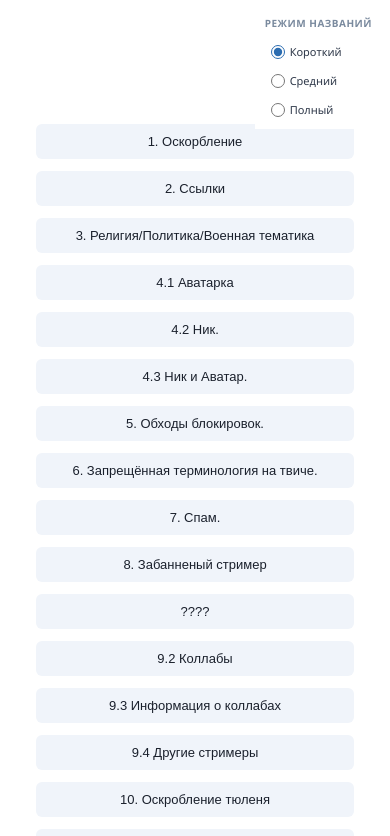
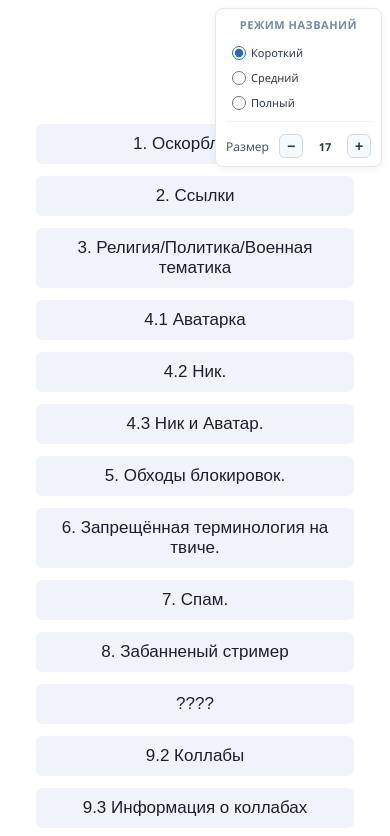
Before and after one commit to danilsapoval93-hash/Site, a plain HTML site: page index.html in a window 390 px wide. Shown: the top 836 px of the page. Drawn offline with Linux system fonts and the light colour scheme.

Commit message:
Это так важно?

```diff
--- a/index.html
+++ b/index.html
@@ -85,7 +85,8 @@
             display: inline;
         }
 
-        .mode-panel {
+        /* ===== ПАНЕЛЬ УПРАВЛЕНИЯ (режимы + размер) ===== */
+        .control-panel {
             position: fixed;
             top: 20px;
             right: 20px;
@@ -93,44 +94,102 @@
             padding: 12px 16px;
             display: flex;
             flex-direction: column;
-            gap: 6px;
+            gap: 8px;
             z-index: 1000;
-            background: #ffffff;
             min-width: 130px;
+            border: 1px solid #e2e8f0;
+            border-radius: 8px;
+            box-shadow: 0 2px 8px rgba(0, 0, 0, 0.06);
         }
 
-            .mode-panel .mode-title {
+            .control-panel .panel-title {
                 font-size: 11px;
                 text-transform: uppercase;
                 letter-spacing: 0.5px;
                 color: #7a8a9e;
                 font-weight: 600;
-                margin-bottom: 4px;
                 text-align: center;
+                margin-bottom: 2px;
             }
 
-            .mode-panel label {
+            .control-panel .mode-group {
+                display: flex;
+                flex-direction: column;
+                gap: 4px;
+                padding-bottom: 8px;
+                border-bottom: 1px solid #eef2f6;
+            }
+
+                .control-panel .mode-group label {
                     display: flex;
                     align-items: center;
                     gap: 8px;
                     font-size: 14px;
                     color: #2d3748;
                     cursor: pointer;
-                padding: 4px 6px;
+                    padding: 3px 6px;
                     border-radius: 4px;
                     transition: background 0.15s;
                 }
 
-                .mode-panel label:hover {
+                    .control-panel .mode-group label:hover {
                         background: #f0f4fa;
                     }
 
-            .mode-panel input[type="radio"] {
+                .control-panel .mode-group input[type="radio"] {
                     accent-color: #2b6cb0;
                     width: 15px;
                     height: 15px;
                     cursor: pointer;
                     flex-shrink: 0;
+                }
+
+            /* Блок управления размером */
+            .control-panel .size-group {
+                display: flex;
+                align-items: center;
+                justify-content: center;
+                gap: 10px;
+                padding-top: 4px;
+            }
+
+                .control-panel .size-group .size-label {
+                    font-size: 12px;
+                    color: #4a5568;
+                    font-weight: 500;
+                }
+
+            .control-panel .size-btn {
+                width: 32px;
+                height: 32px;
+                border: 1px solid #d1d9e6;
+                border-radius: 6px;
+                background: #f7fafc;
+                color: #2d3748;
+                font-size: 18px;
+                font-weight: 600;
+                cursor: pointer;
+                transition: background 0.2s;
+                display: flex;
+                align-items: center;
+                justify-content: center;
+                line-height: 1;
+            }
+
+                .control-panel .size-btn:hover {
+                    background: #edf2f7;
+                }
+
+                .control-panel .size-btn:active {
+                    background: #e2e8f0;
+                }
+
+            .control-panel .size-display {
+                font-size: 14px;
+                font-weight: 600;
+                color: #2d3748;
+                min-width: 32px;
+                text-align: center;
             }
 
         .toast {
@@ -156,15 +215,26 @@
             }
 
         @media (max-width: 600px) {
-            .mode-panel {
+            .control-panel {
                 top: 12px;
                 right: 12px;
                 padding: 10px 12px;
                 min-width: 110px;
             }
 
-                .mode-panel label {
+                .control-panel .mode-group label {
                     font-size: 12px;
+                }
+
+                .control-panel .size-btn {
+                    width: 28px;
+                    height: 28px;
+                    font-size: 16px;
+                }
+
+                .control-panel .size-display {
+                    font-size: 12px;
+                    min-width: 28px;
                 }
 
             .container {
@@ -187,25 +257,32 @@
         }
 
         @media (max-width: 420px) {
-            .mode-panel {
+            .control-panel {
                 top: 8px;
                 right: 8px;
                 padding: 8px 10px;
                 min-width: 90px;
             }
 
-                .mode-panel label {
+                .control-panel .mode-group label {
                     font-size: 11px;
                     gap: 5px;
                 }
 
-                .mode-panel input[type="radio"] {
+                .control-panel .mode-group input[type="radio"] {
                     width: 14px;
                     height: 14px;
                 }
 
-                .mode-panel .mode-title {
-                    font-size: 10px;
+                .control-panel .size-btn {
+                    width: 24px;
+                    height: 24px;
+                    font-size: 14px;
+                }
+
+                .control-panel .size-display {
+                    font-size: 11px;
+                    min-width: 24px;
                 }
 
             .copy-btn {
@@ -217,9 +294,11 @@
 </head>
 <body>
 
-    <div class="mode-panel" id="modePanel">
-        <div class="mode-title">Режим названий</div>
+    <!-- ===== ПАНЕЛЬ УПРАВЛЕНИЯ ===== -->
+    <div class="control-panel" id="controlPanel">
+        <div class="panel-title">Режим названий</div>
 
+        <div class="mode-group">
             <label>
                 <input type="radio" name="mode" value="short" checked />
                 Короткий
@@ -234,12 +313,21 @@
             </label>
         </div>
 
+        <div class="size-group">
+            <span class="size-label">Размер</span>
+            <button class="size-btn" id="sizeDec" title="Уменьшить размер">−</button>
+            <span class="size-display" id="sizeDisplay">17</span>
+            <button class="size-btn" id="sizeInc" title="Увеличить размер">+</button>
+        </div>
+    </div>
+
+    <!-- ===== КОНТЕЙНЕР С КНОПКАМИ ===== -->
     <div class="container" id="appContainer">
 
         <button class="copy-btn" data-copy="Высказываться в оскорбительной, для других участников форме. Это касается и оскорблений в чате зрителей, модераторского состава и негативных высказываний в сторону стримера и тех кто играет с ним на стриме.  Карается мутом. В случае повторного нарушения карается Баном.">
             <span class="label-short">1. Оскорбление</span>
-            <span class="label-medium">1. Высказываться в оскорбительной, для других участников форме. </span>
-            <span class="label-full"> 1. Высказываться в оскорбительной, для других участников форме. Это касается и оскорблений в чате зрителей, модераторского состава и негативных высказываний в сторону стримера и тех кто играет с ним на стриме.  Карается мутом. В случае повторного нарушения карается Баном.</span>
+            <span class="label-medium">1. Высказываться в оскорбительной, для других участников форме.</span>
+            <span class="label-full">1. Высказываться в оскорбительной, для других участников форме. Это касается и оскорблений в чате зрителей, модераторского состава и негативных высказываний в сторону стримера и тех кто играет с ним на стриме. Карается мутом. В случае повторного нарушения карается Баном.</span>
         </button>
 
         <button class="copy-btn" data-copy="Запрещён постинг любых ссылок. В том числе на клипы с текущего стрима. Карается мутом. За рекламу карается Баном.">
@@ -260,15 +348,15 @@
             <span class="label-full">4.1 Требуется сменить Аватар. Использована недопустимая символика.</span>
         </button>
 
-        <button class="copy-btn" data-copy="Требуется сменить Ник. Использованы запрещенные термины. ">
+        <button class="copy-btn" data-copy="Требуется сменить Ник. Использованы запрещенные термины.">
             <span class="label-short">4.2 Ник.</span>
             <span class="label-medium">4.2 Требуется сменить Ник.</span>
             <span class="label-full">4.2 Требуется сменить Ник. Использованы запрещенные термины.</span>
         </button>
 
         <button class="copy-btn" data-copy="Требуется сменить Ник и Аватар. Использованы запрещённые термины и символика">
-            <span class="label-short">4.3 Ник и Аватар. </span>
-            <span class="label-medium">4.3 Требуется сменить Ник и Аватар. </span>
+            <span class="label-short">4.3 Ник и Аватар.</span>
+            <span class="label-medium">4.3 Требуется сменить Ник и Аватар.</span>
             <span class="label-full">4.3 Требуется сменить Ник и Аватар. Использованы запрещённые термины и символика</span>
         </button>
 
@@ -290,13 +378,13 @@
             <span class="label-full">7. Не надо люто спамить. Не надо провоцировать на спам плюсами , иными символами или словами. Капсить и просить подарки тоже не стоит. Карается мутом. В крайнем случае баном.</span>
         </button>
 
-        <button class="copy-btn" data-copy="(Имя) стример забанен на площадке. Обсуждение него запрещено. Карается мутом. ">
+        <button class="copy-btn" data-copy="(Имя) стример забанен на площадке. Обсуждение него запрещено. Карается мутом.">
             <span class="label-short">8. Забанненый стример</span>
             <span class="label-medium">8. (Имя) стример забанен на площадке.</span>
-            <span class="label-full">8. (Имя) стример забанен на площадке. Обсуждение него запрещено. Карается мутом. </span>
+            <span class="label-full">8. (Имя) стример забанен на площадке. Обсуждение него запрещено. Карается мутом.</span>
         </button>
 
-        <button class="copy-btn" data-copy="????">
+        <button class="copy-btn" data-copy='????'>
             <span class="label-short">????</span>
             <span class="label-medium">9. Фразы на подобии: "Зайдите к (Имя)", "У (имя) сейчас на стриме", "Задонатьте/сделайте ставку у (имя)"</span>
             <span class="label-full">9. Фразы на подобии: "Зайдите к (Имя)", "У (имя) сейчас на стриме", "Задонатьте/сделайте ставку у (имя)" и иные с похожим смыслом в чате запрещены. Вне коллаборации, с (Имя) стримером. Карается мутом.</span>
@@ -315,7 +403,7 @@
         </button>
 
         <button class="copy-btn" data-copy="Не упоминайте имена других стримеров в чате, если стример про них не говорит. Карается мутом. При игнорировании предупреждения баном">
-            <span class="label-short">9.4  Другие стримеры</span>
+            <span class="label-short">9.4 Другие стримеры</span>
             <span class="label-medium">9.4 Не упоминайте имена других стримеров в чате</span>
             <span class="label-full">9.4 Не упоминайте имена других стримеров в чате, если стример про них не говорит. Карается мутом. При игнорировании предупреждения баном</span>
         </button>
@@ -351,8 +439,8 @@
         </button>
 
         <button class="copy-btn" data-copy="Стример не добавляет в друзья и не расписывается в стиме. Спамить не нужно. Карается мутом.">
-            <span class="label-short">13. Не добавляет в друзья и не расписывается в стиме. </span>
-            <span class="label-medium">13. Стример не добавляет в друзья и не расписывается в стиме. </span>
+            <span class="label-short">13. Не добавляет в друзья и не расписывается в стиме.</span>
+            <span class="label-medium">13. Стример не добавляет в друзья и не расписывается в стиме.</span>
             <span class="label-full">13. Стример не добавляет в друзья и не расписывается в стиме. Спамить не нужно. Карается мутом.</span>
         </button>
 
@@ -362,7 +450,7 @@
             <span class="label-full">14. Стример не добавляет в друзья в дискорде, не добавляет в друзья в ТГ, не добавляет в друзья в ВК. Не тратьте ни своё время, ни стримера. Карается мутом. В крайнем случае баном.</span>
         </button>
 
-        <button class="copy-btn" data-copy="В чате общаются на языке указанном в ТЕГАХ. За чрезмерные нарушение карается мутом. ">
+        <button class="copy-btn" data-copy="В чате общаются на языке указанном в ТЕГАХ. За чрезмерные нарушение карается мутом.">
             <span class="label-short">15. Язык.</span>
             <span class="label-medium">15. В чате общаются на языке указанном в ТЕГАХ.</span>
             <span class="label-full">15. В чате общаются на языке указанном в ТЕГАХ. За чрезмерные нарушение карается мутом.</span>
@@ -390,6 +478,7 @@
             const container = document.getElementById('appContainer');
             const radioButtons = document.querySelectorAll('input[name="mode"]');
 
+            // ---- Режим отображения названий ----
             function applyMode(mode) {
                 container.classList.remove('mode-short', 'mode-medium', 'mode-full');
                 container.classList.add('mode-' + mode);
@@ -435,6 +524,55 @@
                 }
             }
 
+            // ---- Управление размером шрифта ----
+            const sizeDisplay = document.getElementById('sizeDisplay');
+            const sizeDec = document.getElementById('sizeDec');
+            const sizeInc = document.getElementById('sizeInc');
+            const allButtons = document.querySelectorAll('.copy-btn');
+
+            let currentSize = 17;
+            const MIN_SIZE = 10;
+            const MAX_SIZE = 32;
+
+            // Загружаем сохранённый размер
+            try {
+                const savedSize = localStorage.getItem('copyFontSize');
+                if (savedSize) {
+                    const parsed = parseInt(savedSize, 10);
+                    if (!isNaN(parsed) && parsed >= MIN_SIZE && parsed <= MAX_SIZE) {
+                        currentSize = parsed;
+                    }
+                }
+            } catch (e) { /* ignore */ }
+
+            function applyFontSize(size) {
+                allButtons.forEach(function (btn) {
+                    btn.style.fontSize = size + 'px';
+                });
+                sizeDisplay.textContent = size;
+                try {
+                    localStorage.setItem('copyFontSize', String(size));
+                } catch (e) { /* ignore */ }
+            }
+
+            sizeDec.addEventListener('click', function () {
+                if (currentSize > MIN_SIZE) {
+                    currentSize--;
+                    applyFontSize(currentSize);
+                }
+            });
+
+            sizeInc.addEventListener('click', function () {
+                if (currentSize < MAX_SIZE) {
+                    currentSize++;
+                    applyFontSize(currentSize);
+                }
+            });
+
+            // Применяем сохранённый размер при загрузке
+            applyFontSize(currentSize);
+
+            // ---- Копирование ----
             const buttons = document.querySelectorAll('.copy-btn');
             const toast = document.getElementById('toast');
             let toastTimer = null;
```
Lines whose indentation alone changed are shown as unchanged.
